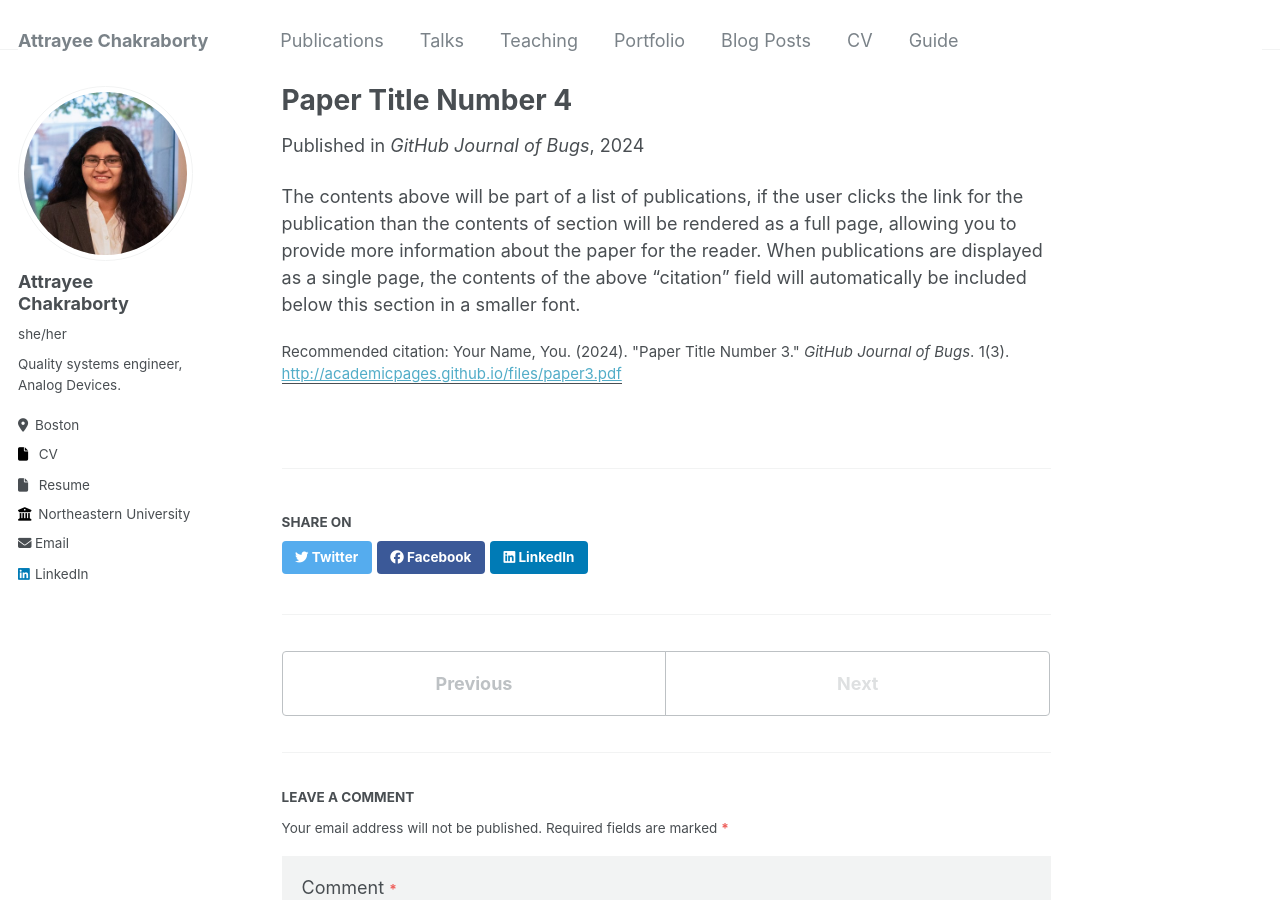
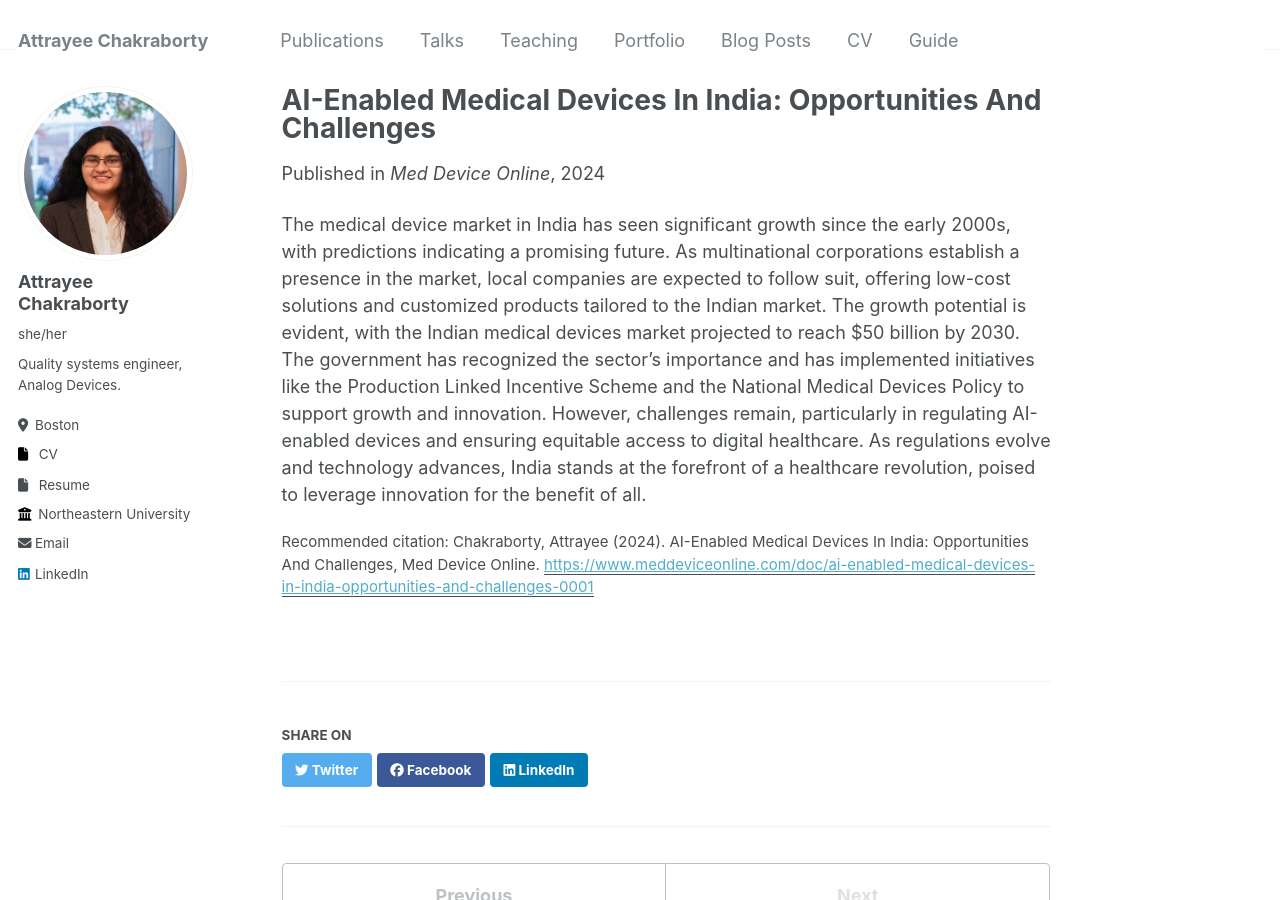
Before and after one commit to attrayeec/attrayeec.github.io, a Jekyll site: the page built from _publications/2024-02-17-paper-title-number-4.md, in a window 1280 px wide and 900 px high. Built offline with Jekyll 4.4.1, drawn with Linux system fonts in a browser that asks for light colours.

Commit message:
added talks and excerpts

```diff
--- a/_publications/2024-02-17-paper-title-number-4.md
+++ b/_publications/2024-02-17-paper-title-number-4.md
@@ -1,12 +1,12 @@
 ---
-title: "Paper Title Number 4"
+title: "AI-Enabled Medical Devices In India: Opportunities And Challenges"
 collection: publications
 permalink: /publication/2024-02-17-paper-title-number-4
-excerpt: 'This paper is about fixing template issue #693.'
-date: 2024-02-17
-venue: 'GitHub Journal of Bugs'
-paperurl: 'http://academicpages.github.io/files/paper3.pdf'
-citation: 'Your Name, You. (2024). &quot;Paper Title Number 3.&quot; <i>GitHub Journal of Bugs</i>. 1(3).'
+excerpt: "This guest column represents my perspective on the AI governance landscape in India, shedding light on both the challenges and opportunities within the country's burgeoning medical device industry."
+date: 2024-05-07
+venue: 'Med Device Online'
+paperurl: 'https://www.meddeviceonline.com/doc/ai-enabled-medical-devices-in-india-opportunities-and-challenges-0001'
+citation: 'Chakraborty, Attrayee (2024). AI-Enabled Medical Devices In India: Opportunities And Challenges, Med Device Online.'
 ---
 
-The contents above will be part of a list of publications, if the user clicks the link for the publication than the contents of section will be rendered as a full page, allowing you to provide more information about the paper for the reader. When publications are displayed as a single page, the contents of the above "citation" field will automatically be included below this section in a smaller font.
+The medical device market in India has seen significant growth since the early 2000s, with predictions indicating a promising future. As multinational corporations establish a presence in the market, local companies are expected to follow suit, offering low-cost solutions and customized products tailored to the Indian market. The growth potential is evident, with the Indian medical devices market projected to reach $50 billion by 2030. The government has recognized the sector's importance and has implemented initiatives like the Production Linked Incentive Scheme and the National Medical Devices Policy to support growth and innovation. However, challenges remain, particularly in regulating AI-enabled devices and ensuring equitable access to digital healthcare. As regulations evolve and technology advances, India stands at the forefront of a healthcare revolution, poised to leverage innovation for the benefit of all.
```
Also changed, not shown: _talks/2012-03-01-talk-1.md (+1 -1 lines), _talks/2013-03-01-tutorial-1.md (+4 -2 lines), _talks/2014-02-01-talk-2.md (+2 -2 lines), _talks/2014-03-01-talk-3.md (+1 -1 lines), _talks/2024-04-02-talk-4.md (added, +10 -0 lines), _teaching/2014-spring-teaching-1.md (+8 -4 lines).
